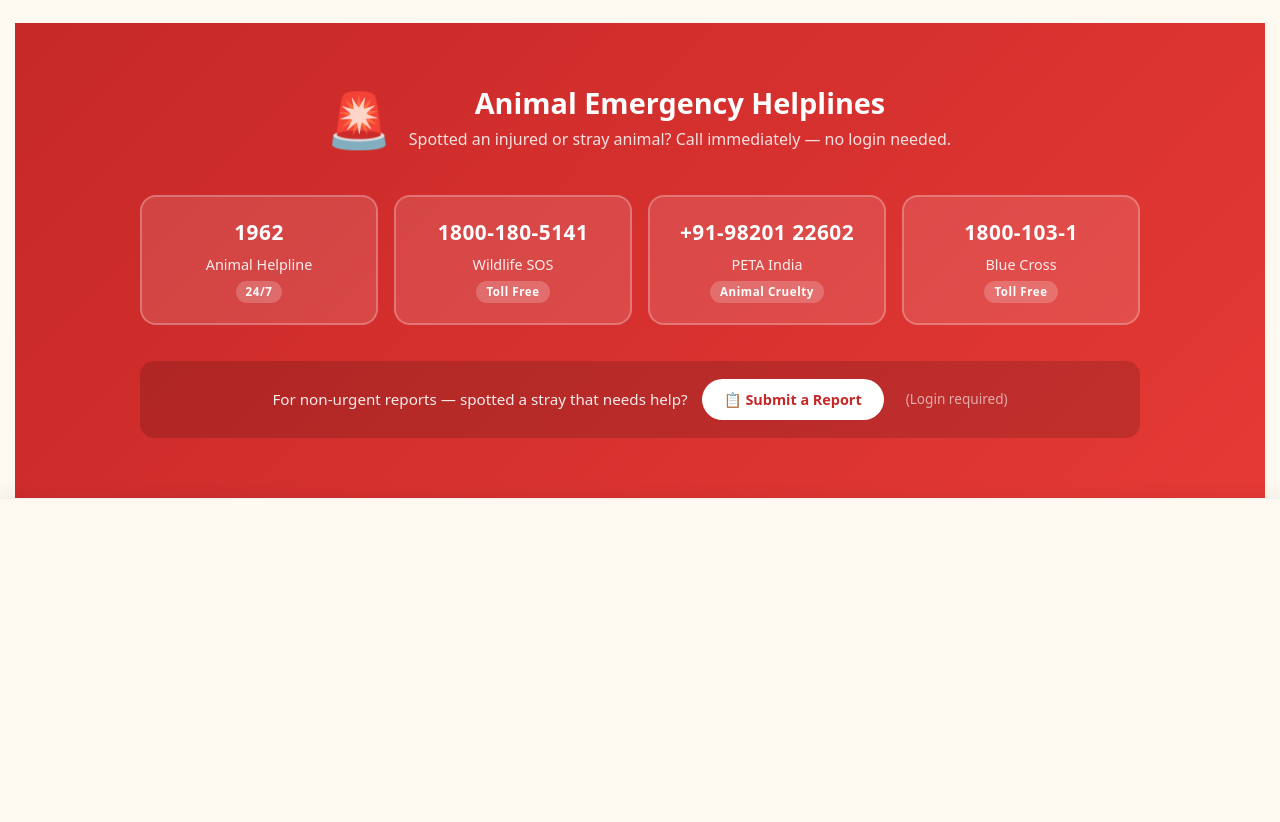
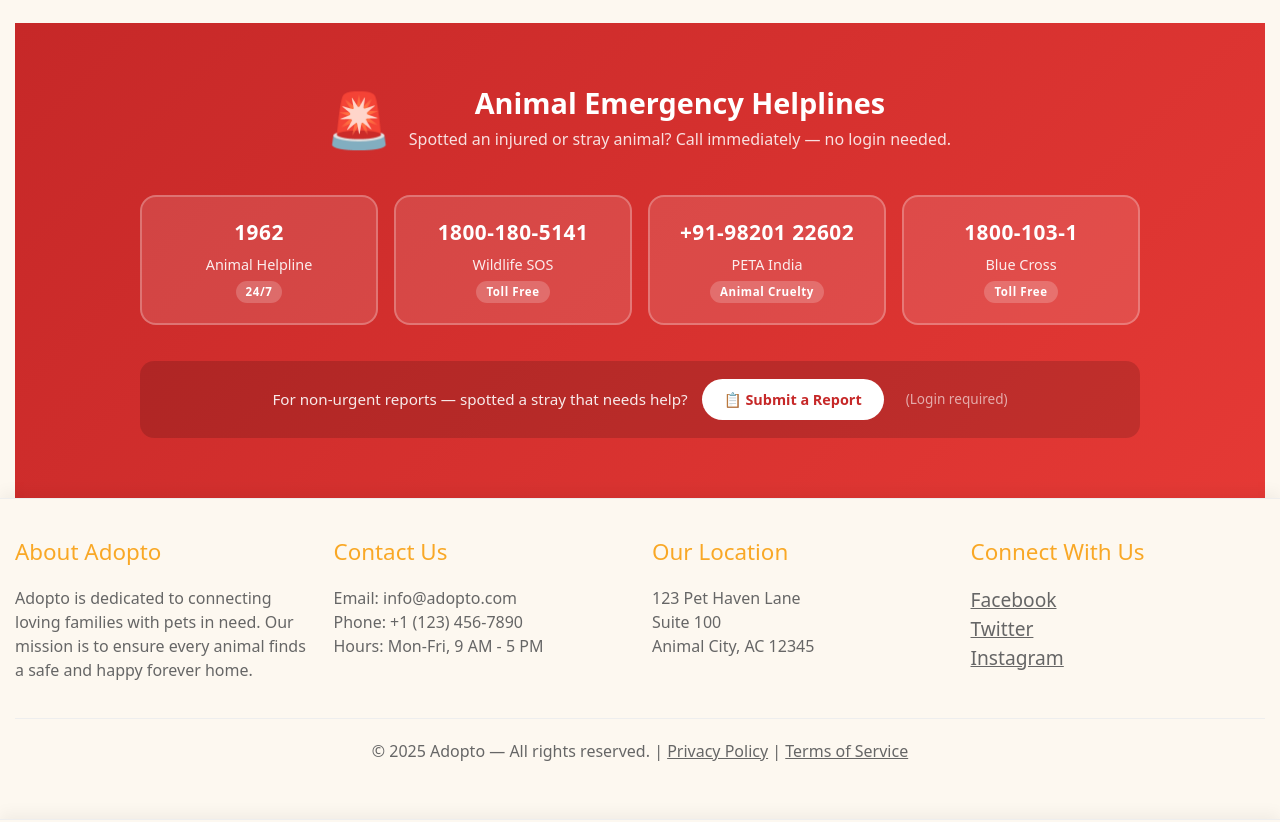
Before and after one commit to pattarbhoomi/ADOPTO-A-Pet-Adoption-site-2, a website: page frontend/index.html in a window 1280 px wide. Shown: the part 1359-2181 px from the top of the page. Before the commit the page ends 1938 px from the top, so only its background shows below. Drawn offline with nearby package versions, Linux system fonts and the light colour scheme; no server answers.

Commit message:
footer added

```diff
--- a/frontend/index.html
+++ b/frontend/index.html
@@ -127,6 +127,36 @@
     </section>
 
   </div><!-- /.container-fluid -->
+
+  <footer class="site-footer">
+    <div class="container-fluid">
+        <div class="row">
+            <div class="col-md-3">
+                <h4>About Adopto</h4>
+                <p>Adopto is dedicated to connecting loving families with pets in need. Our mission is to ensure every animal finds a safe and happy forever home.</p>
+            </div>
+            <div class="col-md-3">
+                <h4>Contact Us</h4>
+                <p>Email: info@adopto.com<br>Phone: +1 (123) 456-7890<br>Hours: Mon-Fri, 9 AM - 5 PM</p>
+            </div>
+            <div class="col-md-3">
+                <h4>Our Location</h4>
+                <p>123 Pet Haven Lane<br>Suite 100<br>Animal City, AC 12345</p>
+            </div>
+            <div class="col-md-3">
+                <h4>Connect With Us</h4>
+                <div class="social-icons">
+                    <a href="#">Facebook</a><br>
+                    <a href="#">Twitter</a><br>
+                    <a href="#">Instagram</a>
+                </div>
+            </div>
+        </div>
+        <div class="footer-bottom">
+            <p>&copy; 2025 Adopto — All rights reserved. | <a href="#">Privacy Policy</a> | <a href="#">Terms of Service</a></p>
+        </div>
+    </div>
+</footer>
 
   <!-- Login Modal -->
   <div class="modal fade" id="login-modal" tabindex="-1" aria-hidden="true">
```
